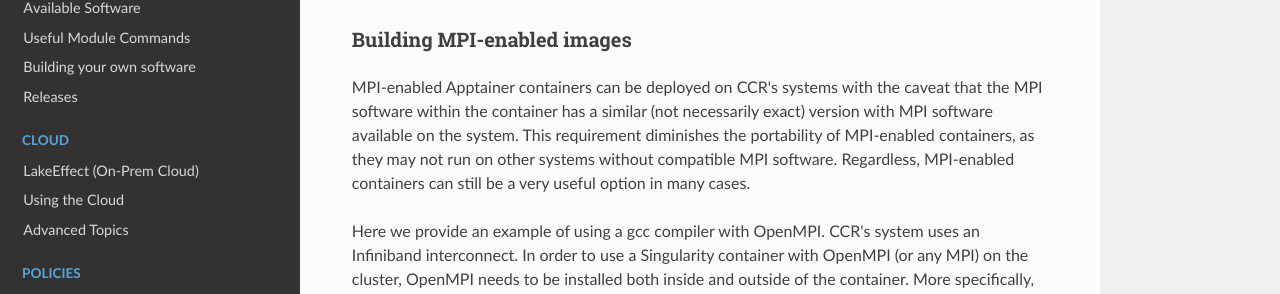
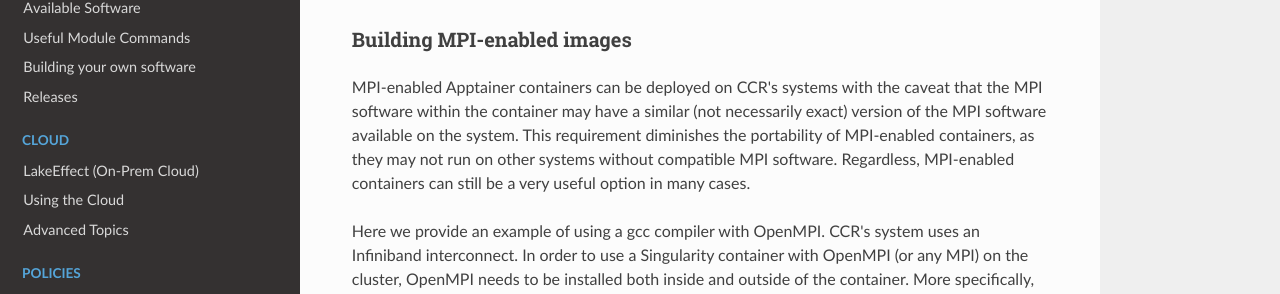
Before and after one commit to ubccr/ccrdocs, an MkDocs documentation site: the page built from pages/howto/containerization.md, in a window 1280 px wide and 900 px high, scrolled down 4828 px. Shown: the part 180-474 px from the top of the window. Built offline with MkDocs 1.6.1, drawn with Linux system fonts in a browser that asks for light colours; nearby versions of some CDN libraries.

Commit message:
Update pages/howto/containerization.md
Co-authored-by: Dori Sajdak <djm29@buffalo.edu>

```diff
--- a/pages/howto/containerization.md
+++ b/pages/howto/containerization.md
@@ -148,7 +148,7 @@ It is possible to run GPU workloads within singularity containers. This will all
 NVIDIA also hosts a [number of containers](https://catalog.ngc.nvidia.com/containers) as part of their own container library. These can be pulled and run by singularity, though the pulling process can take several hours depending on the image size.  We recommend you do this on a compile node or a compute node in a job.  If run from a login node, your download will get cancelled if it goes beyond our time out limits.  See more on node types [here](../hpc/clusters.md)
 
 ### Building MPI-enabled images
-MPI-enabled Apptainer containers can be deployed on CCR's systems with the caveat that the MPI software within the container has a similar (not necessarily exact) version with MPI software available on the system. This requirement diminishes the portability of MPI-enabled containers, as they may not run on other systems without compatible MPI software. Regardless, MPI-enabled containers can still be a very useful option in many cases.
+MPI-enabled Apptainer containers can be deployed on CCR's systems with the caveat that the MPI software within the container may have a similar (not necessarily exact) version of the MPI software available on the system. This requirement diminishes the portability of MPI-enabled containers, as they may not run on other systems without compatible MPI software. Regardless, MPI-enabled containers can still be a very useful option in many cases.
 
 Here we provide an example of using a gcc compiler with OpenMPI. CCR's system uses an Infiniband interconnect. In order to use a Singularity container with OpenMPI (or any MPI) on the cluster, OpenMPI needs to be installed both inside and outside of the container. More specifically, the _same_ version of OpenMPI needs to be installed inside and outside (at least very similar, you can sometimes get away with two different minor versions, e.g. 2.1 and 2.0).
 
```
